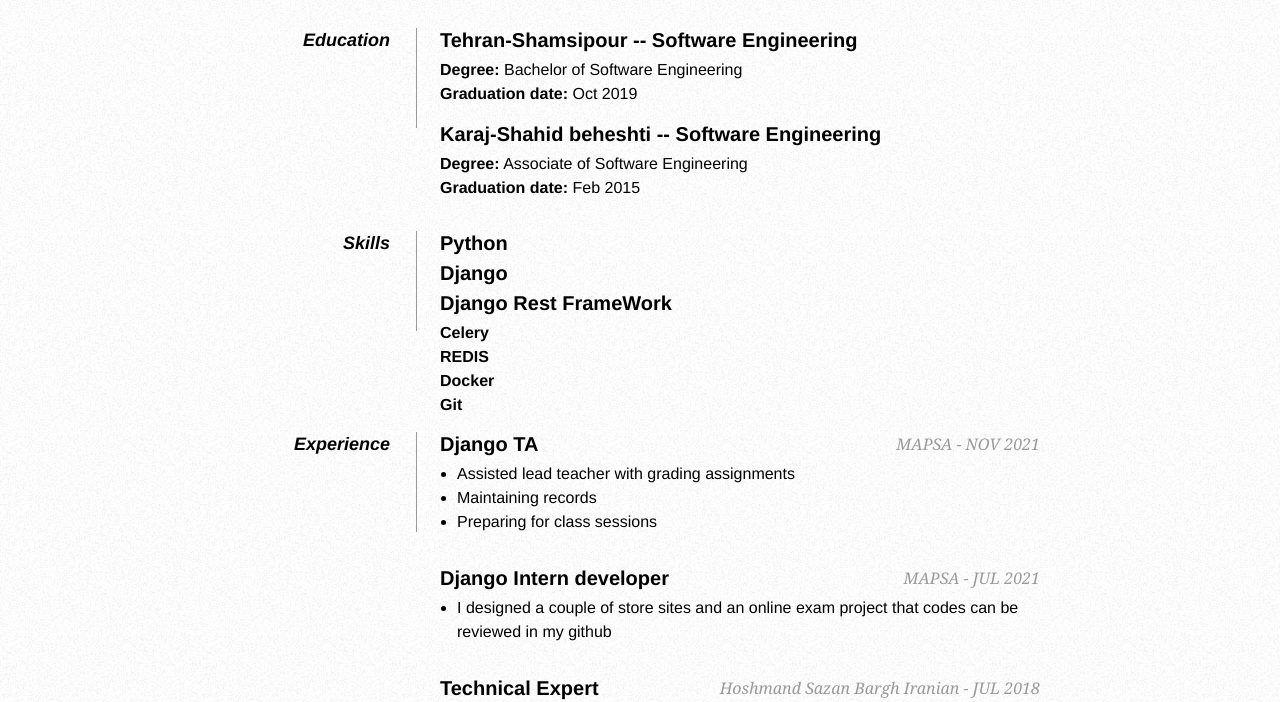
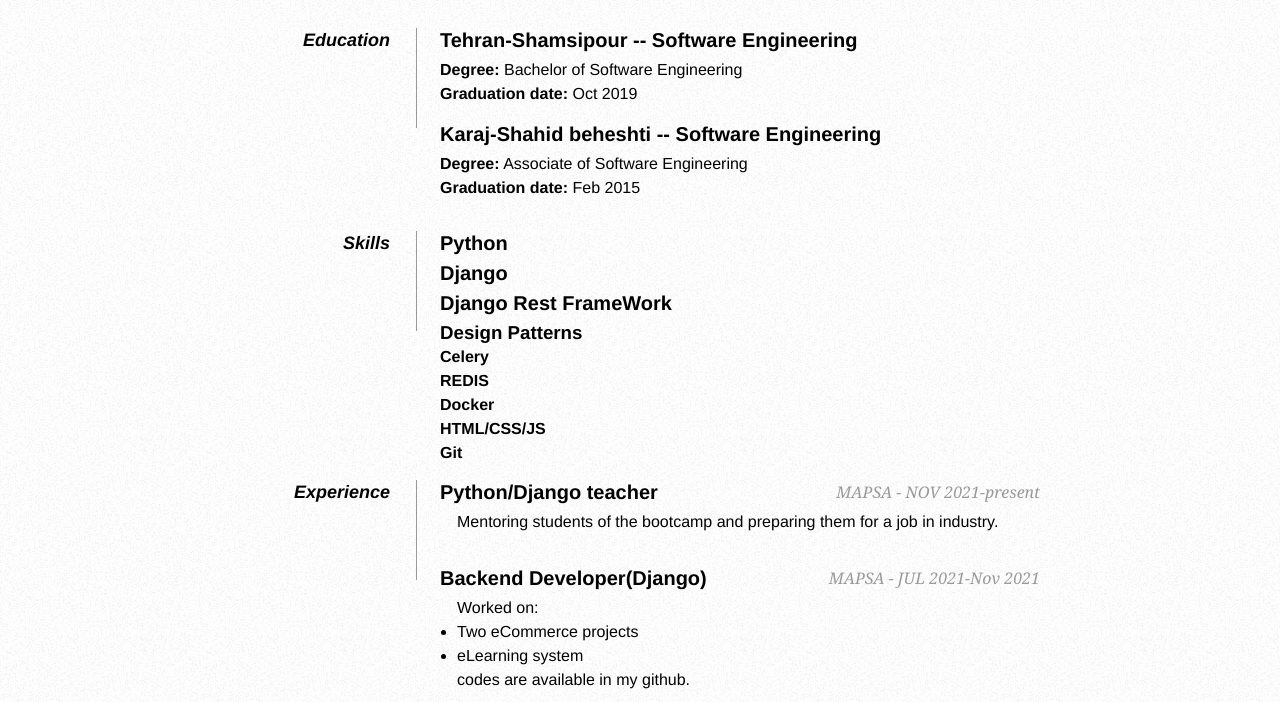
Before and after one commit to poya-kob/poya-kob, a plain HTML site: page index.html in a window 1280 px wide. Shown: the part 260-962 px from the top of the page. Drawn offline with Linux system fonts and the light colour scheme.

Commit message:
Add files via upload
mardani changes

```diff
--- a/index.html
+++ b/index.html
@@ -83,9 +83,11 @@
                 <h2>Python</h2>
                 <h2>Django</h2>
                 <h2>Django Rest FrameWork</h2>
+                <h3>Design Patterns</h3>
                 <h4>Celery</h4>
                 <h4>REDIS</h4>
                 <h4>Docker</h4>
+                <h4>HTML/CSS/JS</h4>
                 <h4>Git</h4>
             </dd>
 
@@ -93,25 +95,28 @@
 
             <dt>Experience</dt>
             <dd>
-                <h2>Django TA <span>MAPSA - NOV 2021</span></h2>
+                <h2>Python/Django teacher <span>MAPSA - NOV 2021-present</span></h2>
                 <ul>
-                    <li>Assisted lead teacher with grading assignments</li>
-                    <li>Maintaining records</li>
-                    <li>Preparing for class sessions</li>
+                    Mentoring students of the bootcamp and preparing them for a job in industry.
+<!--                    <li>Assisted lead teacher with grading assignments</li>-->
+<!--                    <li>Maintaining records</li>-->
+<!--                    <li>Preparing for class sessions</li>-->
                 </ul>
 
-                <h2>Django Intern developer <span>MAPSA - JUL 2021</span></h2>
-                <ul>
-                    <li>I designed a couple of store sites and an online exam project that codes can be reviewed in my github</li>
+                <h2>Backend Developer(Django) <span>MAPSA - JUL 2021-Nov 2021</span></h2>
+                <ul>Worked on:
+                    <li>Two eCommerce projects </li>
+                    <li>eLearning system</li>
+                    codes are available in my github.
                 </ul>
 
-                <h2>Technical Expert <span>Hoshmand Sazan Bargh Iranian - JUL 2018</span></h2>
+                <h2>Technical Expert <span>Hoshmand Sazan Bargh Iranian - JUL 2018-JUL 2021</span></h2>
                 <ul>
                     <li>Setup and reparing PCs and Networks </li>
                 </ul>
                 <h2>Military Service Status <span>  </span></h2>
                 <ul>
-                    <li>Mandatory military service completion card </li>
+                    Done
                 </ul>
             </dd>
 
```
